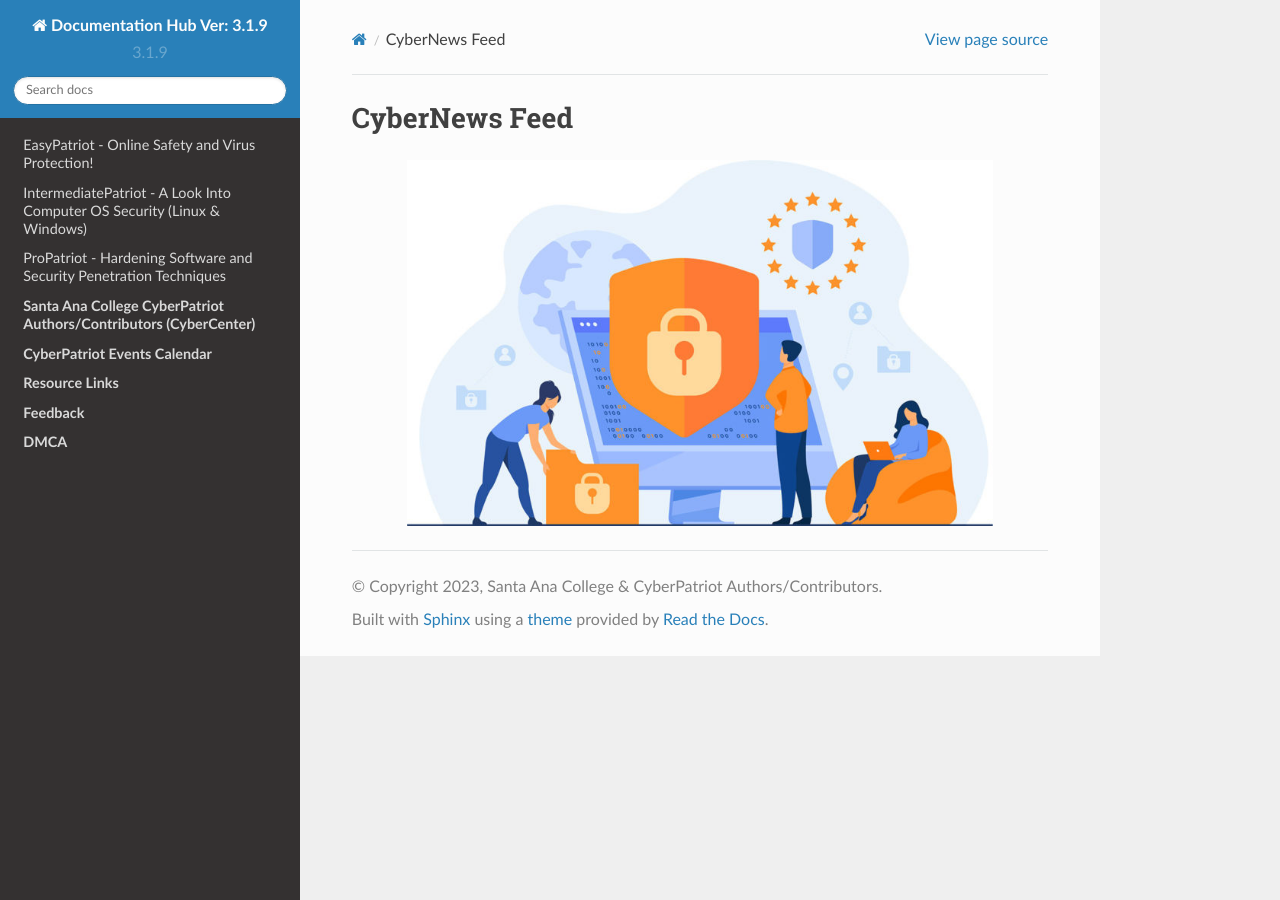
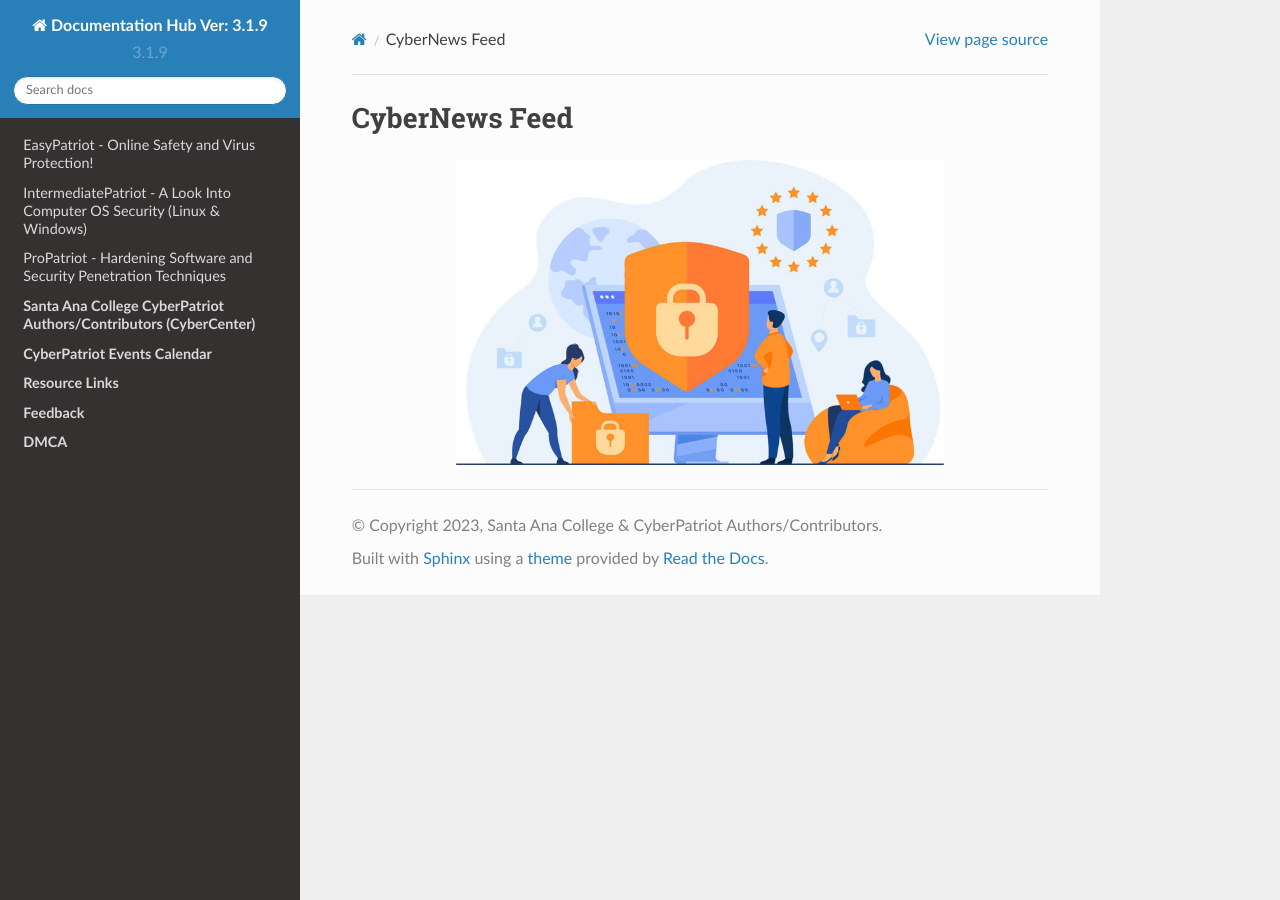
Before and after one commit to natt96z/cybersac, a Sphinx documentation site: the page built from docs/source/cybernews.rst, in a window 1280 px wide. Built offline with Sphinx 7.4.7 and the Read the Docs theme 2.0.0, drawn with Linux system fonts in a browser that asks for light colours; pages that are not in the unit, such as notebooks, are missing from menus.

Commit message:
Update cybernews.rst

```diff
--- a/docs/source/cybernews.rst
+++ b/docs/source/cybernews.rst
@@ -2,5 +2,5 @@ CyberNews Feed
 =============================================================
 
 .. image:: https://raw.githubusercontent.com/natt96z/cybersac/main/docs/img/cyber-security-768x481-1.jpg
-   :width: 84%
+   :width: 70%
    :align: center
```
